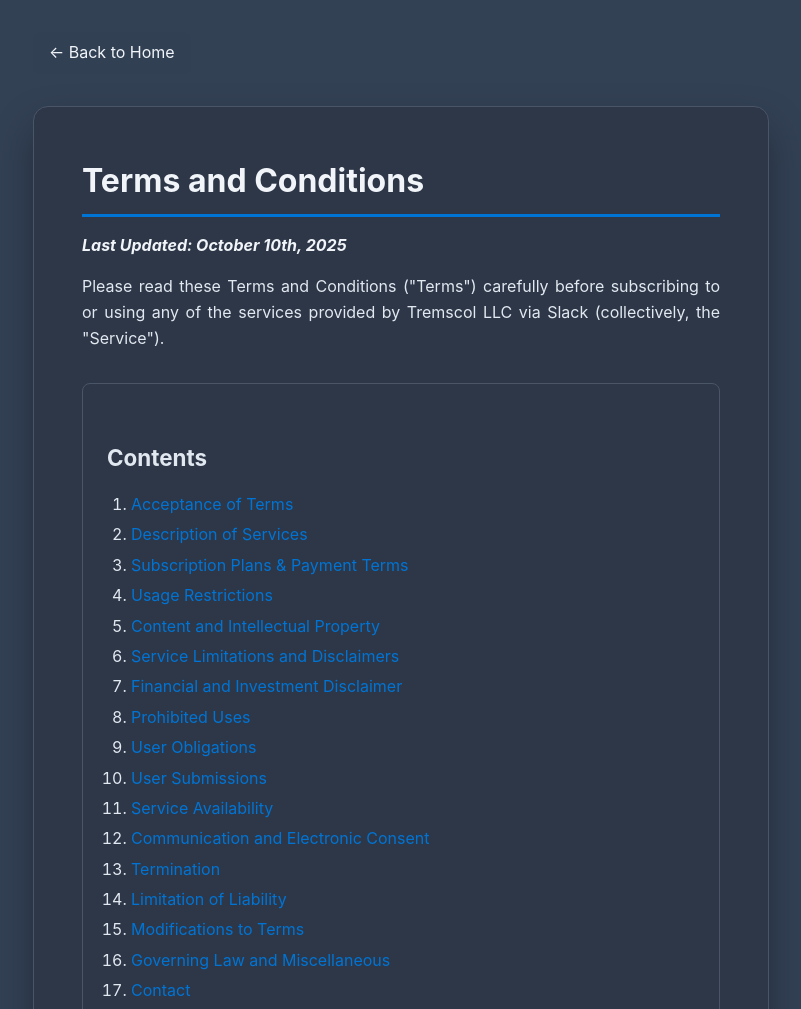
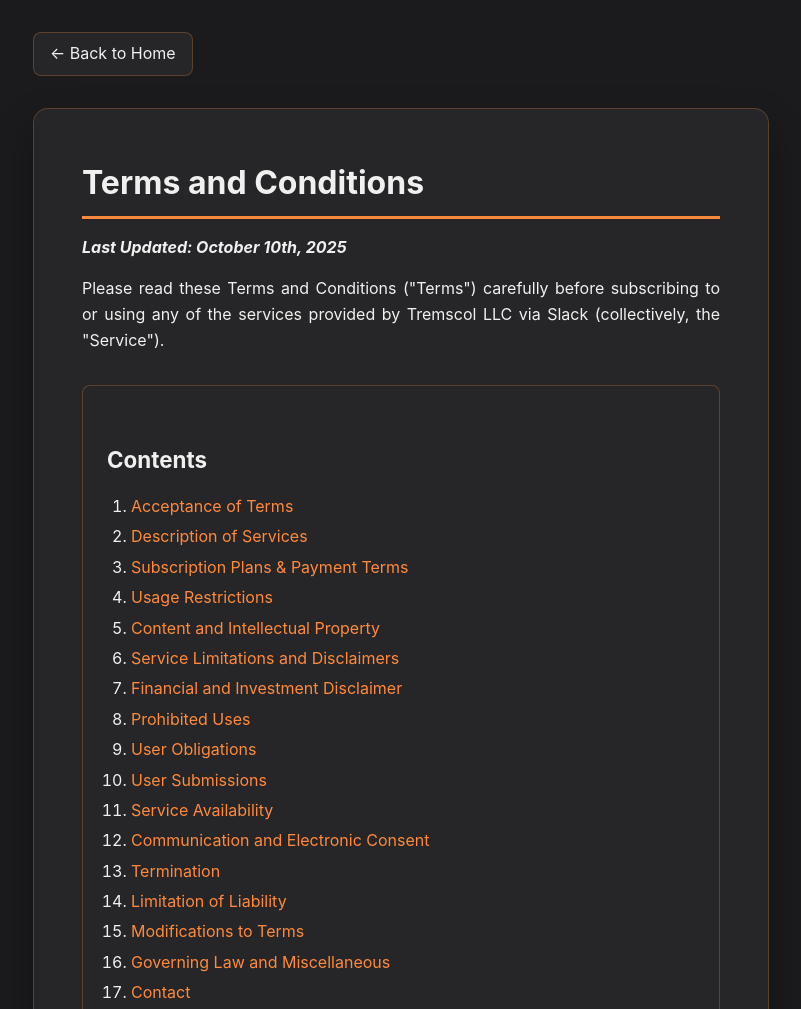
Before and after one commit to Carlos-OL/rc-website, a plain HTML site: page terms.html in a window 1280 px wide. Shown: the top 1009 px of the page, without its empty margins (239-1040 px from the left). Drawn offline with Linux system fonts and the light colour scheme.

Commit message:
Updated color palette to pricay and terms

```diff
--- a/terms.html
+++ b/terms.html
@@ -5,17 +5,56 @@
     <meta name="viewport" content="width=device-width, initial-scale=1.0">
     <title>Terms & Conditions - Restock Bot Alerts</title>
     <style>
+        /* ===== GLOBAL COLOR THEME ===== */
+        /* IMPORTANT: Only ONE :root block should be uncommented at a time.
+           The last uncommented :root block will override all previous ones. */
+
+        /* Theme 1: Slate + Gold */
+        /* :root {
+            --bg-main: #1e293b;
+            --bg-card: #0f172a;
+            --text-main: #e2e8f0;
+            --text-muted: #cbd5e1;
+            --text-gold: #facc15;
+            --border-gold: rgba(250, 204, 21, 0.22);
+        } */
+
+        /* Theme 2: Dark + Teal */
+        /* :root {
+            --bg-main: #1b1b1d;
+            --bg-card: #161616;
+            --text-main: #e5e5e5;
+            --text-muted: #a8a8a8;
+            --text-gold: #2ee6b8;
+            --border-gold: rgba(46, 230, 184, 0.25);
+        } */
+
+        /* Theme 4: Dark + Orange */
+        :root {
+            --bg-main: #1b1b1d;
+            --bg-card: #262628;
+            --text-main: #f0f0f0;
+            --text-muted: #c8c8c8;
+            --text-gold: #ff8a3d;
+            --border-gold: rgba(255, 138, 61, 0.25);
+        }
+
         * {
             margin: 0;
             padding: 0;
             box-sizing: border-box;
         }
 
+        html {
+            background-color: var(--bg-main);
+            color: var(--text-main);
+        }
+
         body {
             font-family: -apple-system, BlinkMacSystemFont, 'Segoe UI', Roboto, Oxygen, Ubuntu, Cantarell, sans-serif;
             line-height: 1.6;
-            color: #e2e8f0;
-            background-color: #334155;
+            color: var(--text-main);
+            background-color: var(--bg-main);
             min-height: 100vh;
         }
 
@@ -31,59 +70,61 @@
         }
 
         .header h1 {
-            color: #f1f5f9;
+            color: var(--text-main);
             font-size: 2.5rem;
             margin-bottom: 0.5rem;
             text-shadow: 0 2px 4px rgba(0,0,0,0.5);
         }
 
         .header p {
-            color: #cbd5e1;
+            color: var(--text-muted);
             font-size: 1.1rem;
         }
 
         .back-link {
             display: inline-block;
-            color: #f1f5f9;
+            color: var(--text-main);
             text-decoration: none;
             margin-bottom: 2rem;
             padding: 0.5rem 1rem;
-            background: rgba(51, 65, 85, 0.5);
+            background: var(--bg-card);
             border-radius: 8px;
             transition: background 0.3s ease;
+            border: 1px solid var(--border-gold);
         }
 
         .back-link:hover {
-            background: rgba(51, 65, 85, 0.8);
+            background: var(--bg-card);
+            border-color: var(--text-gold);
         }
 
         .terms-content {
-            background: #2d3748;
+            background: var(--bg-card);
             border-radius: 15px;
             padding: 3rem;
             box-shadow: 0 20px 40px rgba(0,0,0,0.3);
             margin-bottom: 2rem;
-            border: 1px solid #4a5568;
+            border: 1px solid var(--border-gold);
         }
 
         .terms-content h1 {
-            color: #f1f5f9;
+            color: var(--text-main);
             font-size: 2rem;
             margin-bottom: 1rem;
-            border-bottom: 3px solid #0074d4;
+            border-bottom: 3px solid var(--text-gold);
             padding-bottom: 0.5rem;
         }
 
         .terms-content h2 {
-            color: #e2e8f0;
+            color: var(--text-main);
             font-size: 1.4rem;
             margin: 2rem 0 1rem 0;
             padding-left: 1rem;
-            border-left: 4px solid #0074d4;
+            border-left: 4px solid var(--text-gold);
         }
 
         .terms-content h3 {
-            color: #cbd5e1;
+            color: var(--text-muted);
             font-size: 1.2rem;
             margin: 1.5rem 0 0.5rem 0;
         }
@@ -102,22 +143,22 @@
         }
 
         .terms-content strong {
-            color: #f1f5f9;
+            color: var(--text-main);
         }
 
         .last-updated {
             font-style: italic;
-            color: #94a3b8;
+            color: var(--text-muted);
             text-align: center;
             margin-bottom: 2rem;
         }
 
         .table-of-contents {
-            background: #2d3748;
+            background: var(--bg-card);
             border-radius: 8px;
             padding: 1.5rem;
             margin: 2rem 0;
-            border: 1px solid #4a5568;
+            border: 1px solid var(--border-gold);
         }
 
         .table-of-contents h2 {
@@ -135,27 +176,27 @@
         }
 
         .table-of-contents a {
-            color: #0074d4;
+            color: var(--text-gold);
             text-decoration: none;
         }
 
         .table-of-contents a:hover {
             text-decoration: underline;
-            color: #0ea5e9;
+            color: var(--text-gold);
         }
 
         hr {
             border: none;
             height: 2px;
-            background: linear-gradient(90deg, transparent, #0074d4, transparent);
+            background: linear-gradient(90deg, transparent, var(--text-gold), transparent);
             margin: 2rem 0;
         }
 
         .footer {
-            background: #334155;
+            background: var(--bg-main);
             padding: 2rem 1rem;
             text-align: center;
-            border-top: 1px solid #4a5568;
+            border-top: 1px solid var(--border-gold);
             margin-top: 2rem;
         }
 
@@ -169,7 +210,7 @@
         }
 
         .footer-links a {
-            color: #0074d4;
+            color: var(--text-gold);
             text-decoration: none;
             margin: 0 1rem;
             padding: 0.5rem 1rem;
@@ -179,19 +220,19 @@
         }
 
         .footer-links a:hover {
-            color: #0ea5e9;
-            background-color: rgba(74, 85, 104, 0.3);
+            color: var(--text-gold);
+            background-color: var(--bg-card);
             text-decoration: underline;
         }
 
         .footer-text {
-            color: #64748b;
+            color: var(--text-muted);
             font-size: 0.9rem;
             margin-top: 1rem;
         }
 
         .divider {
-            color: #4a5568;
+            color: var(--text-muted);
             margin: 0 0.5rem;
         }
 
```
Also changed, not shown: privacy.html (+68 -27 lines).
